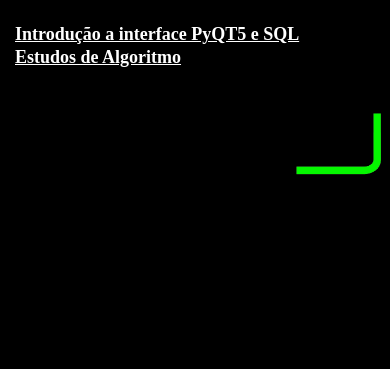
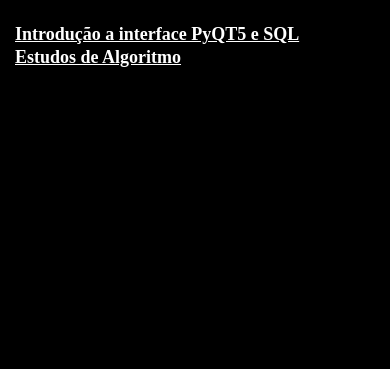
Before and after one commit to Morais453/danilo.morais_, a plain HTML site: page index.html in a window 390 px wide. Shown: the part 731-1100 px from the top of the page. Before the commit the page ends 928 px from the top, so only its background shows below. Drawn offline with Linux system fonts and the light colour scheme.

Commit message:
tentativa de coreção n°10000 css fdp

```diff
--- a/src/css/style.css
+++ b/src/css/style.css
@@ -59,3 +59,14 @@ a{
         bottom: -10%;
     }
 }
+
+@media (max-width: 600px) {
+    .img-bottom-right {
+        bottom: -30%;
+    }
+}
+@media (max-width: 500px) {
+    .img-bottom-right {
+        bottom: -50%;
+    }
+}
```
